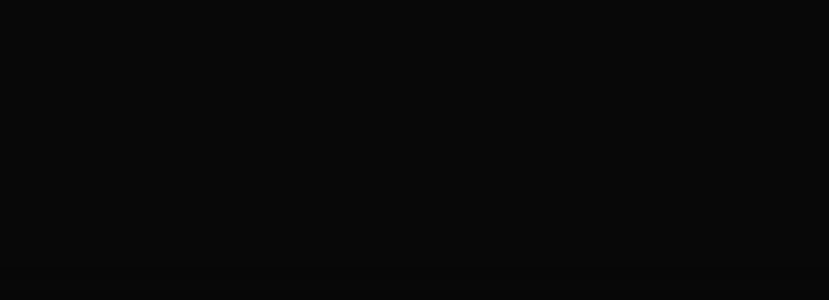
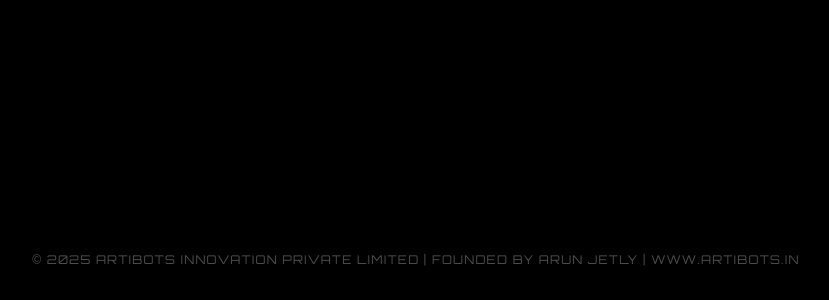
Before and after one commit to akdevspace-crypto/wesbsite, a React (Create React App) app: page / in a window 1280 px wide. Shown: the part 500-800 px from the top of the page, without its empty margins (224-1053 px from the left). Built offline with nearby package versions, Linux system fonts and the light colour scheme; the HTML template or start-up script is replaced by a standard one.

Commit message:
Update App.js

```diff
--- a/src/App.js
+++ b/src/App.js
@@ -1,11 +1,33 @@
-import React, { useState, useEffect } from 'react';
-import { motion } from 'framer-motion';
+import React, { useState, useEffect, useRef } from 'react';
+import { BrowserRouter as Router, Routes, Route, Link, useLocation } from 'react-router-dom';
+import { motion, AnimatePresence } from 'framer-motion';
 
-import Antigravity from './Antigravity';
 
-function App() {
+import Home from './pages/Home';
+
+
+const Nav = () => {
+  const location = useLocation();
+  const isActive = (path) => location.pathname === path;
+
+
+};
+
+const Footer = () => (
+  <footer className="absolute bottom-4 md:bottom-8 left-0 w-full text-center z-10 px-4 space-y-2">
+    {/* <p className="text-white/60 text-[10px] md:text-sm tracking-widest uppercase max-w-2xl mx-auto leading-relaxed">
+      ARTIBOTS is an Artificial Intelligence and Robotics company that develops intelligent systems, automation platforms, and advanced robotics technologies.
+    </p>*/}
+    <p className="text-white/30 text-[9px] md:text-xs tracking-widest uppercase">
+      © 2025 ARTIBOTS INNOVATION PRIVATE LIMITED | Founded by ARUN JETLY | www.artibots.in
+    </p>
+  </footer>
+);
+
+function AppContent() {
   const [isInteracted, setIsInteracted] = useState(false);
   const [isRevealed, setIsRevealed] = useState(false);
+  const lastTapTime = useRef(0);
 
   useEffect(() => {
     const handleFirstInteraction = () => {
@@ -24,111 +46,44 @@ function App() {
     };
   }, [isInteracted]);
 
-
-
-  const handleGlobalClick = () => {
+  const handleRevealInitiation = (e) => {
     if (isRevealed) return;
-    setIsRevealed(true);
-    setTimeout(() => {
-      setIsRevealed(false);
-    }, 5000);
+    const now = Date.now();
+    const DOUBLE_TAP_DELAY = 300;
+    if (e.type === 'dblclick' || (now - lastTapTime.current < DOUBLE_TAP_DELAY)) {
+      setIsRevealed(true);
+      setTimeout(() => setIsRevealed(false), 5000);
+    }
+    lastTapTime.current = now;
   };
 
   return (
-    <div
-      className="fixed inset-0 bg-black flex flex-col items-center justify-center overflow-hidden px-4 selection:bg-neon-blue selection:text-white touch-none"
-      onClick={handleGlobalClick}
-    >
+    <div className="fixed inset-0 bg-black flex flex-col items-center justify-center overflow-hidden selection:bg-neon-blue selection:text-white touch-none">
+      <Nav />
 
-      {/* Glassmorphism Initial State Screen */}
-      <div
-        className={`fixed inset-0 z-[60] bg-[#1a1a1a]/20 backdrop-blur-[30px] pointer-events-none transition-all duration-1000 ease-in-out ${isInteracted ? 'opacity-0' : 'opacity-100'
-          }`}
-      />
+      <AnimatePresence mode="wait">
+        <Routes>
+          <Route path="/" element={
+            <Home
+              isInteracted={isInteracted}
+              isRevealed={isRevealed}
+              handleRevealInitiation={handleRevealInitiation}
+            />
+          } />
 
-      {/* 1. Antigravity Foreground Reveal / Masking System */}
-      <div className={`absolute inset-0 z-50 pointer-events-none transition-opacity duration-700 ease-in-out ${isRevealed ? 'opacity-0' : 'opacity-100'}`}>
-        <Antigravity
-          count={10000}
-          magnetRadius={160}
-          ringRadius={175}
-          waveSpeed={0.8}
-          waveAmplitude={1.5}
-          particleSize={2.2}
-          lerpSpeed={0.05}
-          color="#c9c9c9"
-          autoAnimate
-          particleVariance={0.4}
-          rotationSpeed={0}
-          depthFactor={1.5}
-          pulseSpeed={1.5}
-          particleShape="circle"
-          fieldStrength={55}
-        />
-      </div>
+        </Routes>
+      </AnimatePresence>
 
-      {/* 2. Base Dark Layer (Ensures completely hidden mask outside cursor) */}
-      <div className="fixed inset-0 bg-black z-0 pointer-events-none" />
+      <Footer />
+    </div>
+  );
+}
 
-      <main className="relative w-full max-w-4xl flex flex-col items-center z-10 text-center space-y-6 md:space-y-12 py-12 md:py-20">
-
-        {/* Header / Logo */}
-        <motion.div
-          initial={{ opacity: 0, y: -20 }}
-          animate={{ opacity: 1, y: 0 }}
-          transition={{ duration: 1.2 }}
-          className="flex flex-col items-center space-y-6"
-        >
-          <img
-            src="/logo.png"
-            alt="ARTIBOTS Logo"
-            className="w-[110px] h-[110px] md:w-[130px] md:h-[130px]"
-          />
-          <div className="flex flex-col items-center">
-            <h3 className="text-white font-orbitron tracking-[0.1em] md:tracking-[0.1em] text-3xl md:text-5xl font-bold uppercase mt-2">
-              ARTIBOTS
-            </h3>
-            <h2 className="text-neon-blue font-orbitron tracking-futuristic text-lg md:text-2xl font-semibold uppercase mt-4 md:mt-10">
-              is
-            </h2>
-          </div>
-        </motion.div>
-
-        {/* Content */}
-        <div className="space-y-6 max-w-2xl">
-          <motion.h1
-            initial={{ opacity: 0, y: 20 }}
-            animate={{ opacity: 1, y: 0 }}
-            transition={{ duration: 1.2, delay: 0.3 }}
-            className="text-3xl md:text-5xl font-black text-white uppercase mt-0"
-          >
-            About to Awaken
-          </motion.h1>
-
-          <motion.p
-            initial={{ opacity: 0 }}
-            animate={{ opacity: 1 }}
-            transition={{ duration: 1.5, delay: 0.6 }}
-            className="text-white/70 text-sm md:text-base leading-relaxed tracking-wide"
-          >
-            <span className="font-bold text-white">Artibots</span>, a next-generation platform developed by {" "}
-            <span className="text-white font-semibold">
-              Artibots Innovation Private Limited
-            </span>, is the engine behind the intelligence. We are building an innovative future.
-          </motion.p>
-        </div>
-
-
-      </main >
-
-      {/* Footer */}
-      <footer className="absolute bottom-4 md:bottom-8 left-0 w-full text-center z-10 px-4">
-        <p className="text-white/60 text-xs md:text-base tracking-widest uppercase">
-          © 2025 Artibots Innovation Private Limited
-        </p>
-      </footer>
-
-    </div >
+function App() {
+  return (
+    <Router>
+      <AppContent />
+    </Router>
   );
 }
 
```
